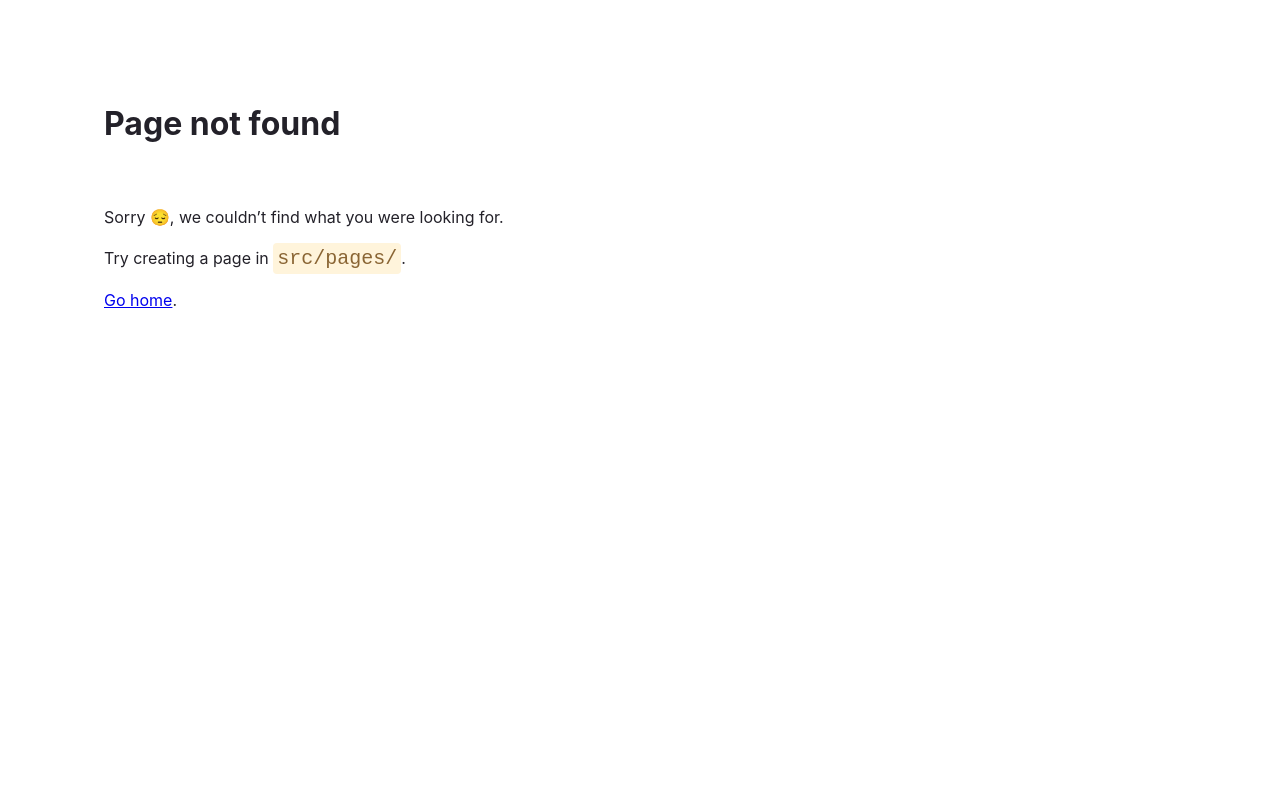
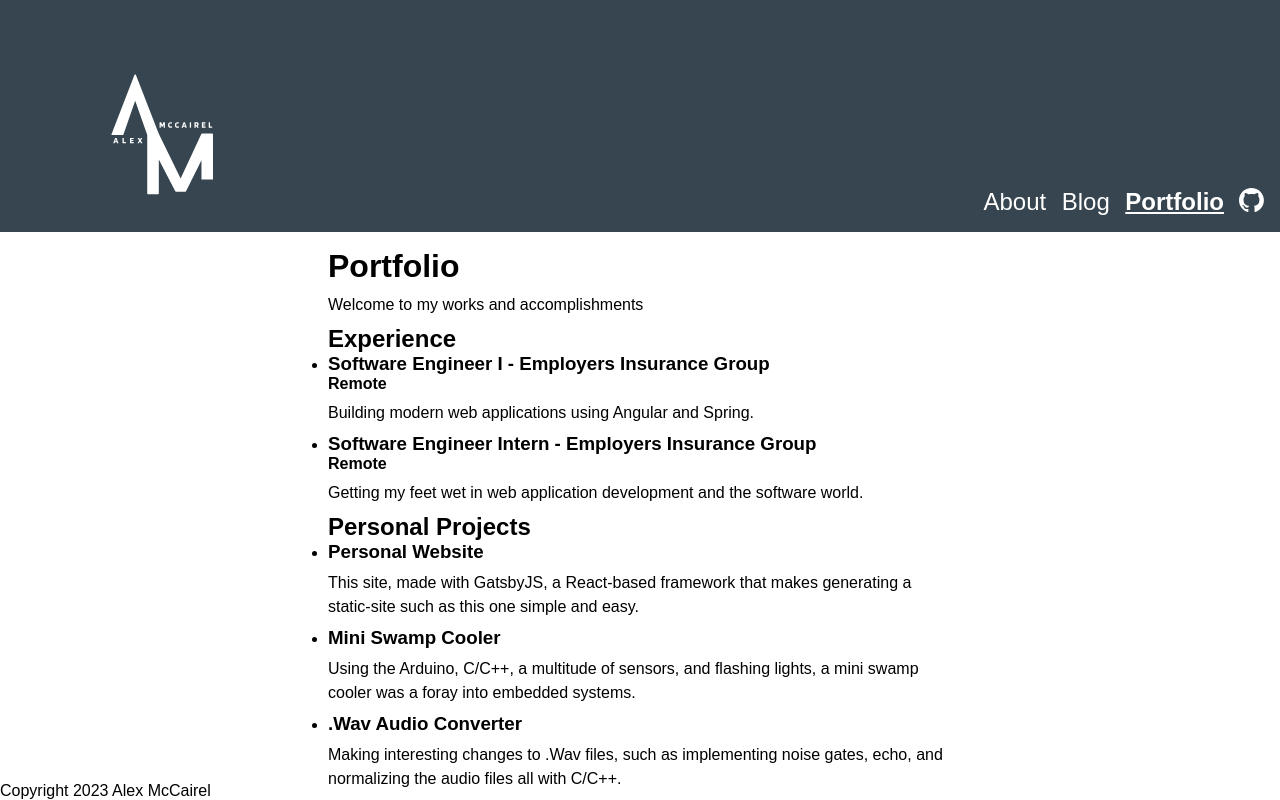
Before and after one commit to amccairel/personal-portfolio-site, a Gatsby site: page /portfolio in a window 1280 px wide. Before the commit this address had no page. Built offline with nearby package versions, Linux system fonts and the light colour scheme; Gatsby itself is replaced by a stand-in of ours.

Commit message:
added portfolio page

```diff
--- a/src/pages/index.js
+++ b/src/pages/index.js
@@ -4,7 +4,7 @@ import Seo from '../components/seo'
 
 const IndexPage = () => {
   return(
-    <Layout pageTitle="Home Page">
+    <Layout pageTitle="Home">
       <p>Welcome to my personal portfolio site. You can see projects I've completed and my personal interests.</p>
     </Layout>
   )
--- /dev/null
+++ b/src/pages/portfolio.js
@@ -0,0 +1,52 @@
+import * as  React from "react";
+import Layout from "../components/layout";
+import Seo from "../components/seo";
+
+const PortfolioPage = () => {
+    return(
+        <Layout pageTitle='Portfolio'>
+            <p>Welcome to my works and accomplishments</p>
+            <h2>Experience</h2>
+            <ul>
+                <li>
+                    <h3>Software Engineer I - Employers Insurance Group</h3>
+                    <h4>Remote</h4>
+                    <p>Building modern web applications using Angular and Spring.</p>
+                </li>
+                <li>
+                    <h3>Software Engineer Intern - Employers Insurance Group</h3>
+                    <h4>Remote</h4>
+                    <p>Getting my feet wet in web application development and the software world.</p>
+                </li>
+            </ul>
+            <h2>Personal Projects</h2>
+            <ul>
+                <li>
+                    <h3>Personal Website</h3>
+                    <p>
+                        This site, made with GatsbyJS, a React-based framework that makes generating a static-site such as this one simple
+                        and easy.
+                    </p>
+                </li>
+                <li>
+                    <h3>Mini Swamp Cooler</h3>
+                    <p>
+                        Using the Arduino, C/C++, a multitude of sensors, and flashing lights, a mini swamp cooler was a foray into embedded
+                        systems.
+                    </p>
+                </li>
+                <li>
+                    <h3>.Wav Audio Converter</h3>
+                    <p>
+                        Making interesting changes to .Wav files, such as implementing noise gates, echo, and normalizing the audio files
+                        all with C/C++.
+                    </p>
+                </li>
+            </ul>
+        </Layout>
+    )
+}
+
+export const Head = () => <Seo title="Portfolio"/>
+
+export default PortfolioPage
--- a/src/styles/global.css
+++ b/src/styles/global.css
@@ -91,6 +91,6 @@ nav > .logo-container {
 }
 
 .github-img {
-    max-height: 30px;
-    max-width: 30px;
+    max-height: 25px;
+    max-width: 25px;
 }
```
